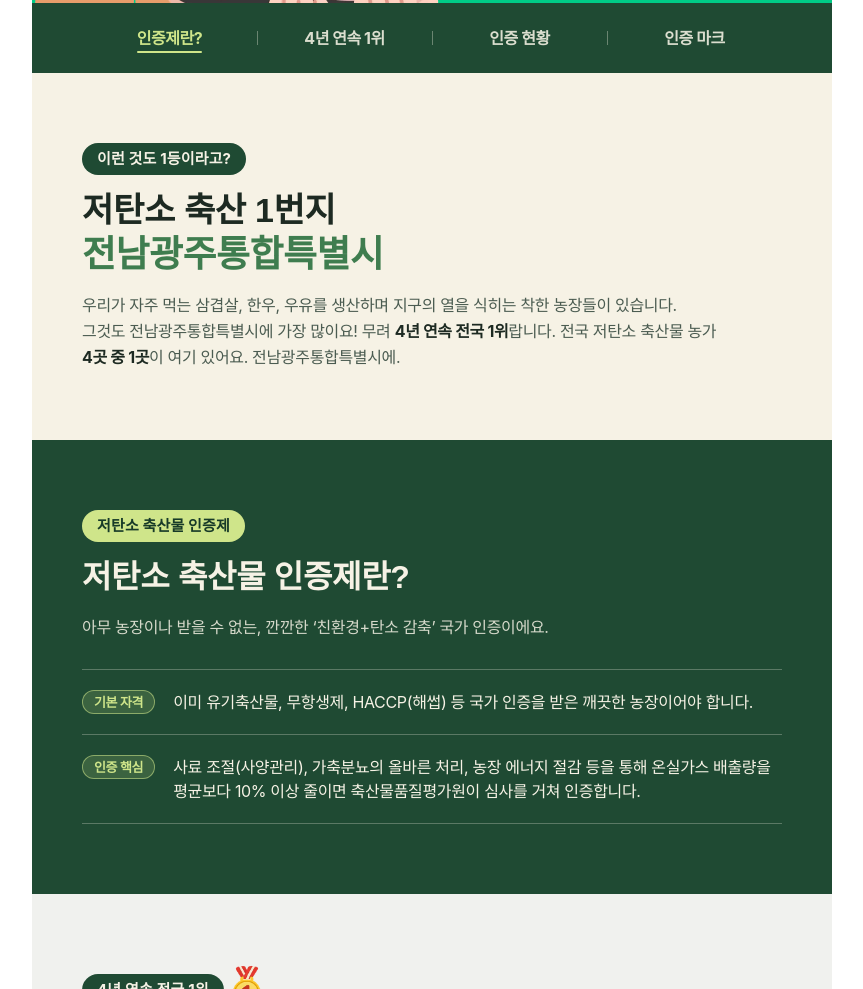
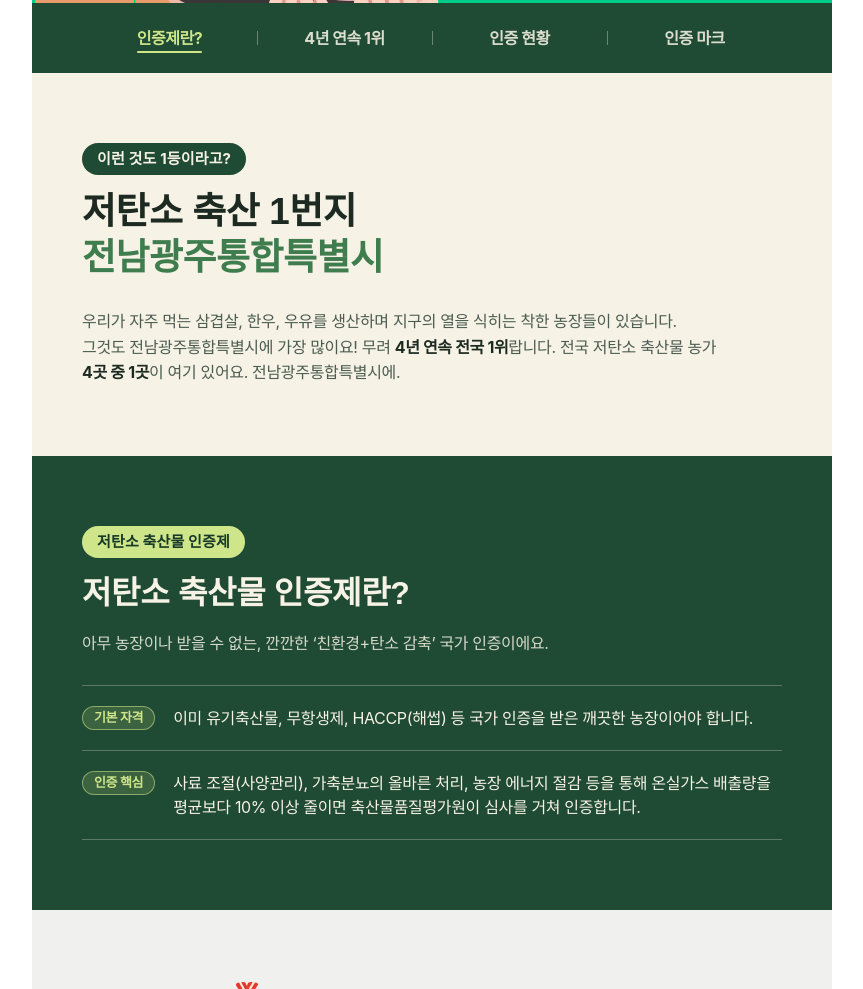
Before and after one commit to leemjay429-eng/nov3_2, a plain HTML site: page index.html in a window 1280 px wide. Shown: the part 795-1784 px from the top of the page, without its empty margins (208-1071 px from the left). Drawn offline with Linux system fonts and the light colour scheme; a web font is replaced by a local one.

Commit message:
Add files via upload

```diff
--- a/index.html
+++ b/index.html
@@ -159,8 +159,8 @@ if(location.protocol==='file:'||location.hostname.indexOf('github.io')>-1){
 
 /* ===== 인트로 ===== */
 .contents_div .lcb-intro{ background:var(--c-cream); }
-.contents_div .lcb-h1{ margin-top:14px; font-size:calc(var(--fs-h2) * 1.0625); font-weight:900; line-height:1.25; letter-spacing:-0.01em; }   /* 웹 800 기준 34px */
-.contents_div .lcb-h1 em{ font-style:normal; color:var(--c-leaf); font-size:calc(1.15em / 1.0625); }   /* 포인트 강조 (웹만) · 800 기준 36.8px 유지 */
+.contents_div .lcb-h1{ margin-top:14px; font-size:calc(var(--fs-h2) * 1.15); font-weight:900; line-height:1.25; letter-spacing:-0.01em; margin-bottom:28px; }   /* 웹 800 기준 36.8px · 아래 여백 +28 */
+.contents_div .lcb-h1 em{ font-style:normal; color:var(--c-leaf); }
 
 /* ===== 1. 인증제란 (어두운 배경) ===== */
 .contents_div #lcb-sec1{ background:var(--c-deep); color:var(--c-cream); }
@@ -345,8 +345,7 @@ if(location.protocol==='file:'||location.hostname.indexOf('github.io')>-1){
   .contents_div .lcb-br--mo-wide{ display:inline; }
   .contents_div .lcb-h2,
   .contents_div .lcb-h1{ line-height:1.4; margin-top:12px; }
-  .contents_div .lcb-h1{ font-size:calc(var(--fs-h2) + 1px); }   /* 모바일: h2보다 1px 크게 */
-  .contents_div .lcb-h1 em{ font-size:1em; }
+  .contents_div .lcb-h1{ font-size:calc(var(--fs-h2) + 1px); margin-bottom:8px; }   /* 모바일: h2보다 1px 크게 · 아래 여백 +8(웹 +10 비율) */
   .contents_div .lcb-mark-head{ margin-top:12px; }
   .contents_div .lcb-mark-box{ transform:translateY(-10px); }
   .contents_div .lcb-fig--map{ border:1px solid rgba(63,125,79,.35); border-radius:12px; }
@@ -464,7 +463,7 @@ if(location.protocol==='file:'||location.hostname.indexOf('github.io')>-1){
     <div class="lcb-group">
       <p class="lcb-kicker">이런 것도 1등이라고?</p>
       <h1 class="lcb-h1">저탄소 축산 1번지<br><em>전남광주통합특별시</em></h1>
-      <p class="lcb-lead">우리가 자주 먹는 삼겹살, 한우, 우유를 생산하며 지구의 열을 식히는 착한 농장들이 있습니다.<span class="lcb-br lcb-br--web"></span> 그것도 전남광주통합특별시에 가장 많이요! 무려 <strong>4년 연속 전국 1위</strong>랍니다. 전국 저탄소 축산물 농가<span class="lcb-br lcb-br--web"></span> <strong>4곳 중 1곳</strong>이 여기 있어요. 전남광주통합특별시에.</p>
+      <p class="lcb-lead">우리가 자주 먹는 삼겹살, 한우, 우유를 생산하며 지구의 열을 식히는 착한 농장들이 있습니다.<span class="lcb-br lcb-br--web"></span> 그것도 전남광주<wbr>통합특별시에 가장 많이요! 무려 <strong>4년 연속 전국 1위</strong>랍니다. 전국 저탄소 축산물 농가<span class="lcb-br lcb-br--web"></span> <strong>4곳 중 1곳</strong>이 여기 있어요. 전남광주<wbr>통합특별시에.</p>
     </div>
   </section>
 
```
